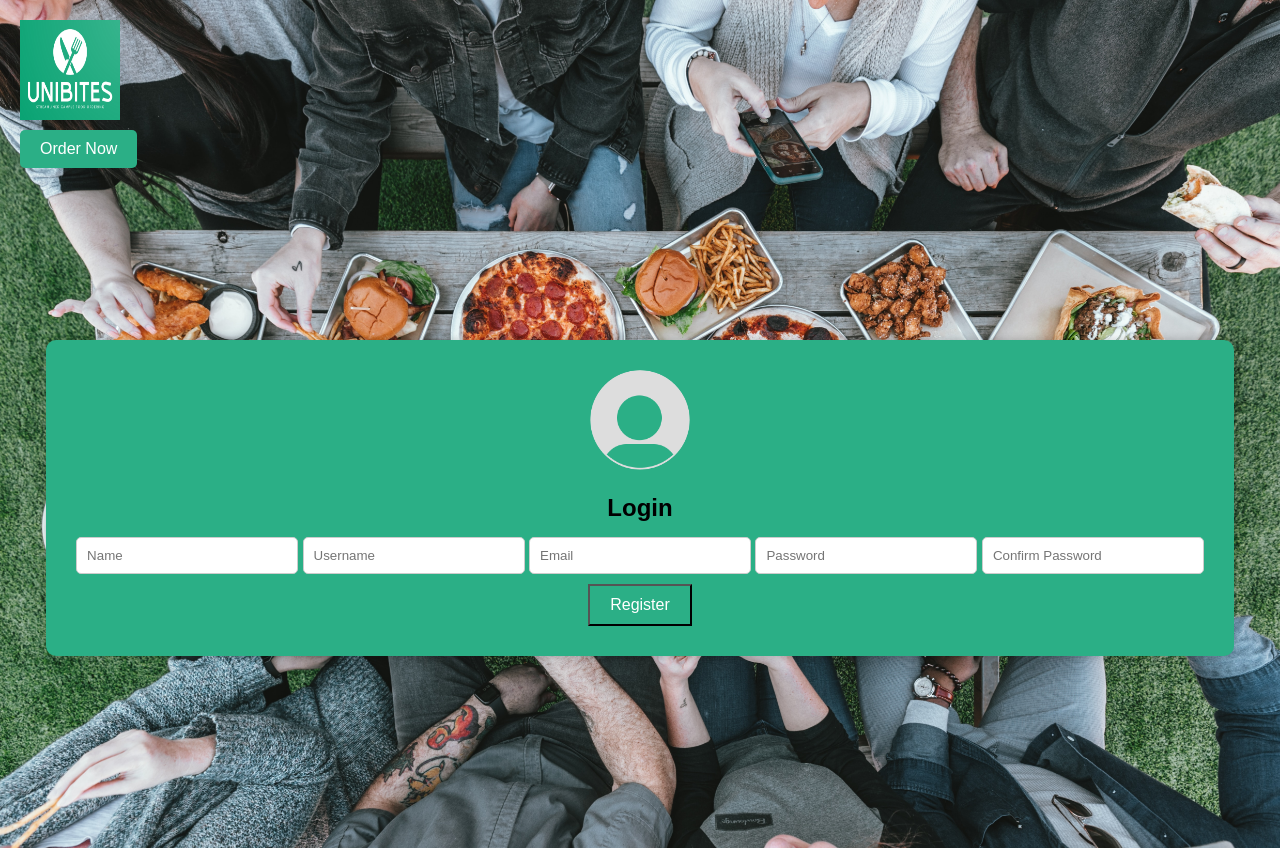
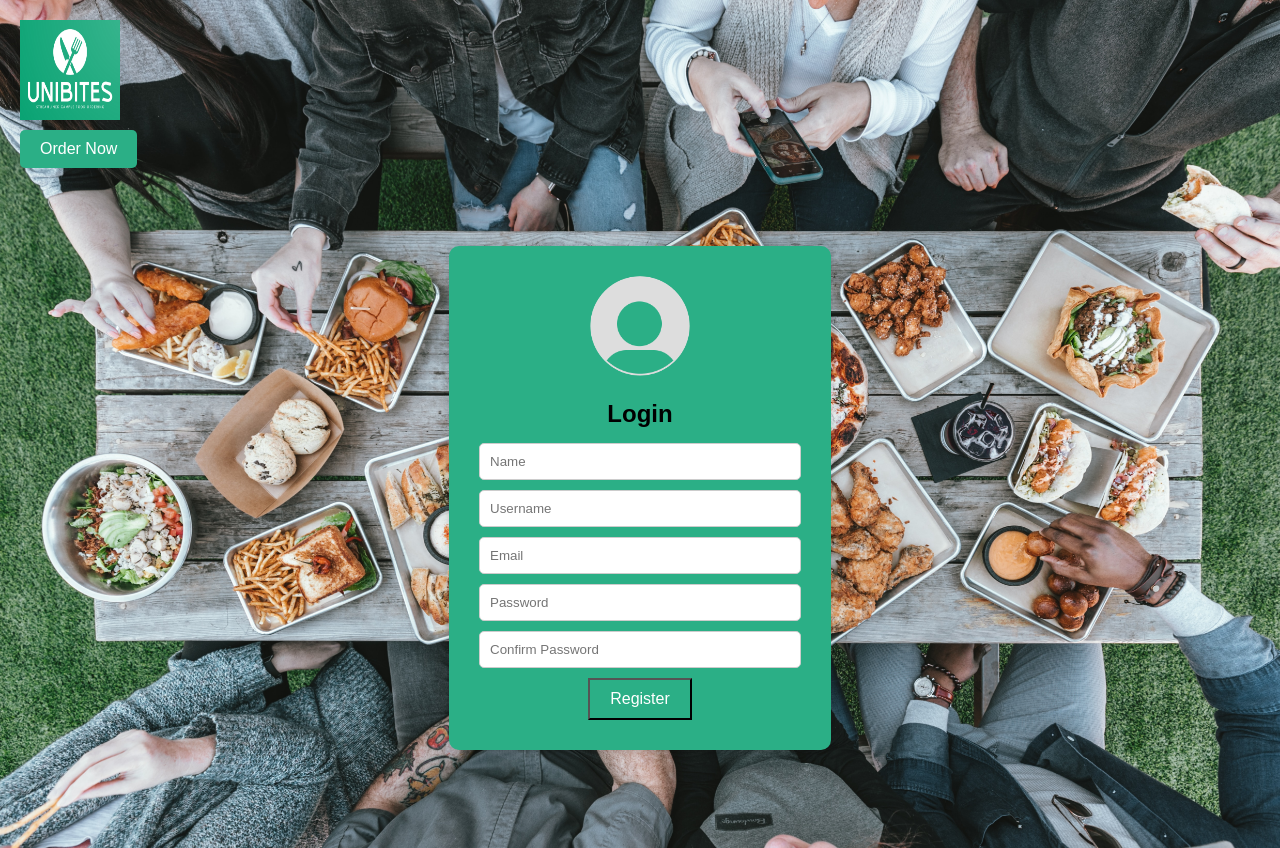
Before and after one commit to Armaan75/UniBites, a Django app: page /account/register/ in a window 1280 px wide. Run offline with Django 4.2, Linux system fonts and the light colour scheme.

Commit message:
set up the register file

```diff
--- a/UniBites/accounts/static/account/register.css
+++ b/UniBites/accounts/static/account/register.css
@@ -52,6 +52,7 @@ body {
 }
 
 .login-container {
+
   display: flex;
   justify-content: center;
   align-items: center;
@@ -82,7 +83,7 @@ body {
 }
 
 .login-input {
-  width: 200px;
+  width: 300px;
   padding: 10px;
   margin-bottom: 10px;
   border: 1px solid #ccc;
--- a/UniBites/accounts/templates/account/register.html
+++ b/UniBites/accounts/templates/account/register.html
@@ -23,10 +23,15 @@
         <h1 class="login-heading">Login</h1>
         <form class="login-form" method="POST">
           {% csrf_token %}
+
           <input type="text" placeholder="Name" name="first_name" class="login-input">
+          <br>
           <input type="text" placeholder="Username" name="username" class="login-input">
+         <br>
           <input type="email" placeholder="Email" name="email" class="login-input">
-          <input type="password" placeholder="Password" class="login-input">
+         <br>
+          <input type="password" placeholder="Password" name="password" class="login-input">
+          <br>
           <input type="password" placeholder="Confirm Password" name="confirm_password" class="login-input">
           <br>
           <button type="submit" class="login-button border-dark">Register</button>
```
Also changed, not shown: UniBites/db.sqlite3.
